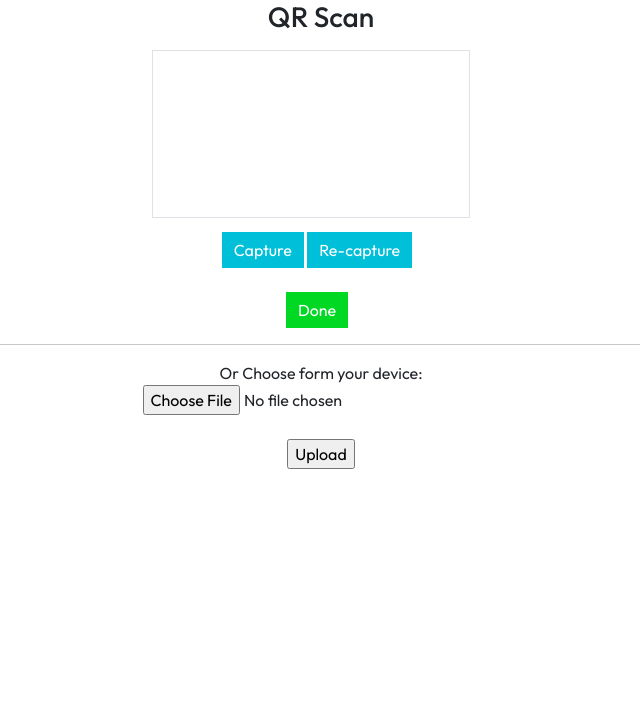
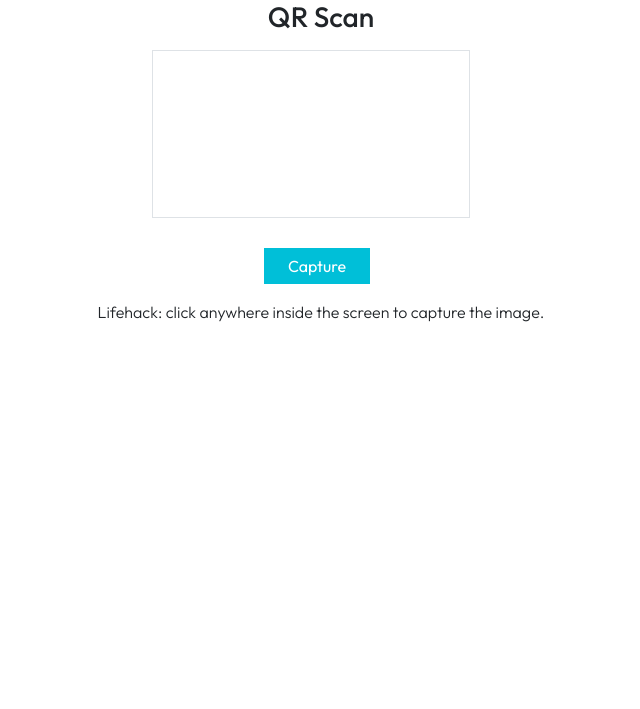
Before and after one commit to bip-zip/S-sewa, a Django app: page /qrscan in a window 1280 px wide. Shown: the part 132-841 px from the top of the page, without its empty margins (319-959 px from the left). Run offline with Django 4.2, Linux system fonts and the light colour scheme; parts of the project's set-up code (start-up, migrations or seed data) failed here and were passed over; some libraries are stand-ins or nearby versions.

Commit message:
fix qrcode

```diff
--- a/static/js/camera.js
+++ b/static/js/camera.js
@@ -3,6 +3,7 @@ var ctx
 var video;
 var webcamWidth;
 var webcamHeight;
+var beforeCapture = true;
 
 navigator.getUserMedia = (
   navigator.getUserMedia ||
@@ -30,8 +31,8 @@ function camera(){
           video.srcObject = stream;
           webcamWidth = stream.getVideoTracks()[0].getSettings().width
           webcamHeight = stream.getVideoTracks()[0].getSettings().height
-          canvas.setAttribute('width', 420);
-          canvas.setAttribute('height', 420);
+          canvas.setAttribute('width', 400);
+          canvas.setAttribute('height', 400);
         })
         .catch(function (error) {
           console.log(error,"Something went wrong!");
@@ -40,36 +41,31 @@ function camera(){
 }
 
 function getCurrentFrame() {
+  beforeCapture = false;
   ctx.drawImage(video, 0,0)
   img_dataURI = canvas.toDataURL('image/png')
   video.style.display = "none";
-  document.getElementById("my-data-uri").src = img_dataURI
+  var image= document.getElementById("my-data-uri")
+  image.src = img_dataURI;
+  image.classList.add("border")
 
+  document.getElementById("cap").style.display='none';
+  document.getElementById("done").style.display='inline';
+  document.getElementById("recap").style.display='inline';
+  document.getElementById("helpcap").style.display='none';
 }
 
 function recapture(){
   location.reload();
-  // document.getElementById("my-data-uri").style.display='none';
-  // video.style.display = "block";
 }
 
 function postData(){
 
     var form = document.getElementById("myForm");
     var imageInput = document.getElementById("myImageInput");
-
-  //    // Create a new File object
-  //    const myFile = new File(canvas.toDataURL('image/png'), {
-  //     type: 'blob'
-  // });
-
-  // // Now let's create a DataTransfer to get a FileList
-  // const dataTransfer = new DataTransfer();
-  // dataTransfer.items.add(myFile);
-  // imageInput.files = dataTransfer.files;
   imageInput.value = canvas.toDataURL('image/png')
-
   form.submit();
 }
 
 camera();
+document.addEventListener('click', () => {if(beforeCapture){getCurrentFrame();}else{return};});
--- a/templates/user_auth/qrscan.html
+++ b/templates/user_auth/qrscan.html
@@ -2,6 +2,7 @@
 
 <div class="container-fluid px-0 mx-0 homediv">
   <div class="container col-lg-9 py-2  mb-2">
+   <div style="cursor: -webkit-grab; cursor: grab;">
     <h3 class="text-center mb-3">QR Scan</h3>
     <div style="margin: auto" class="text-center">
 
@@ -9,29 +10,24 @@
         <video autoplay="true" class="p-2 border border-lg" id="videoElement"> </video>
 
         <img id="my-data-uri" src=""  class="img-fluid p-2 ">
-          <p>
+        <p class="mt-3">
 
-            <button class="mt-2 btn btn-primary" onclick="getCurrentFrame();">Capture</button>
-            <button class="mt-2 me-2 btn btn-primary" onclick="recapture();">Re-capture</button>
+          <button class="mt-2 px-4 me-2 btn btn-primary" id="cap" onclick="getCurrentFrame();">Capture</button>
+          <button class="mt-2 px-4 me-5 btn btn-primary" id="recap" style="display: none;" onclick="recapture();">Re-capture</button>
+          <button class="mt-2 ms-5 px-3 me-2 btn btn-success" id="done" style="display: none;" onclick="postData();">Done</button>
+
           <form id="myForm" method="POST" enctype="multipart/form-data">
             {% csrf_token %}
 
             <input type="text" id="myImageInput" name="image" hidden>
-              <button class="mt-2 me-2 btn btn-success" onclick="postData();">Done</button>
           </form>
-            <hr>
-            <center>Or Choose form your device:</center>
+
+        </p>
+
+        <p class="fw-light" id="helpcap">Lifehack: click anywhere inside the screen to capture the image.</p>
 
 
-            <form method="post" enctype="multipart/form-data">
-              {% csrf_token %}
-              <input type="file" name="image">
-              <br><br>
-              <input type="submit" value="Upload">
-          </form>
-          </p>
-
-
+  </div>
    </div>
   </div>
 </div>
```
Also changed, not shown: templates/records/home.html (+11 -6 lines), db.sqlite3. Lines whose indentation alone changed are shown as unchanged.
